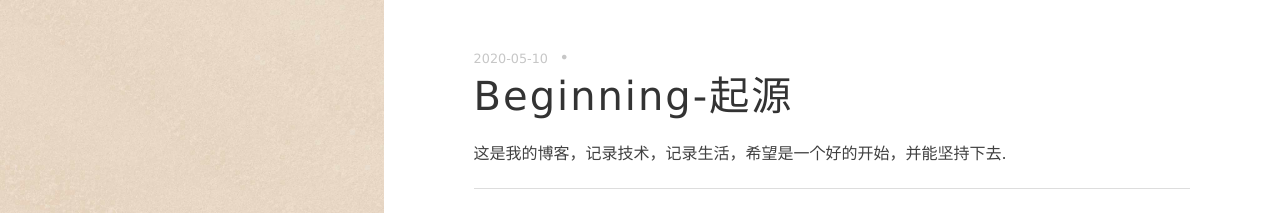
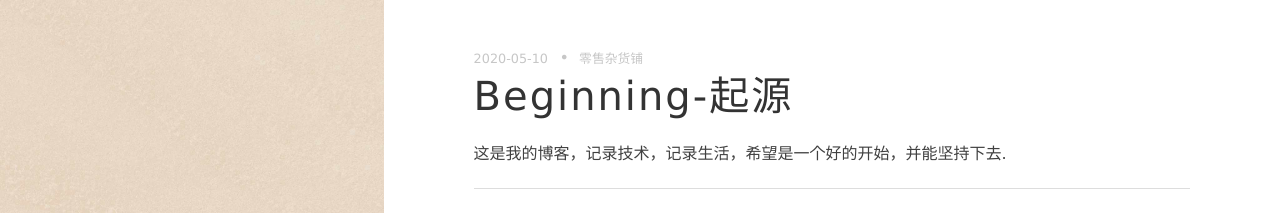
Before and after one commit to ssuperdreamer/ssuperdreamer.github.io, a Jekyll site: the page built from _posts/2020-05-10-beginning.markdown, in a window 1280 px wide. Shown: the top 213 px of the page. Built offline with Jekyll 4.4.1, drawn with Linux system fonts in a browser that asks for light colours; nearby versions of some CDN libraries; comment, search, counter and statistics services are not loaded.

Commit message:
更新文章

```diff
--- a/_posts/2020-05-10-beginning.markdown
+++ b/_posts/2020-05-10-beginning.markdown
@@ -2,6 +2,6 @@
 layout: post
 title: Beginning-起源
 date: 2020-05-10 21:20:34.000000000 +08:00
+tags: 零售杂货铺
 ---
-
 这是我的博客，记录技术，记录生活，希望是一个好的开始，并能坚持下去.
```
